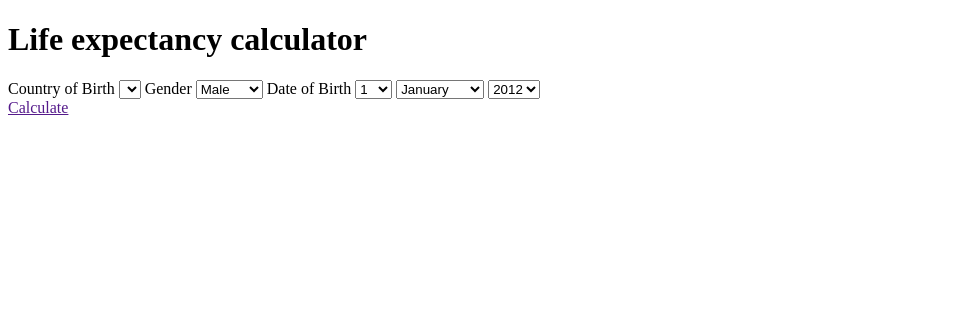
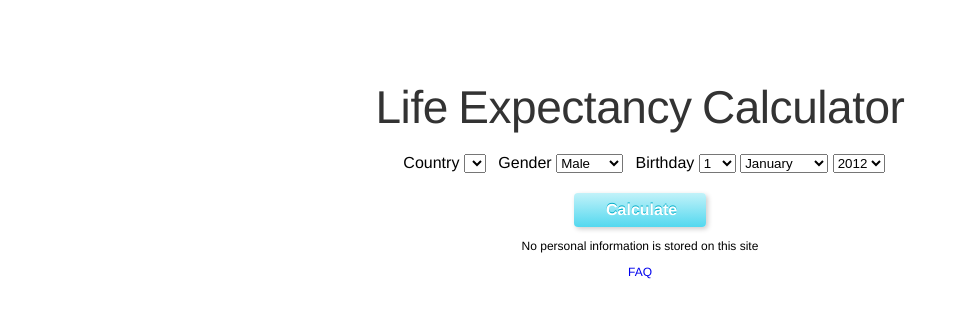
Before and after one commit to EricR86/lifeexpectancy, a Django app: template templates/main.html in a window 1280 px wide. Shown: the top 318 px of the page, without its empty margins (0-960 px from the left). Run offline with Django 3.2, Linux system fonts and the light colour scheme; the template is opened without the code that fills it, so the values that code supplies are empty; parts of the project's set-up code (start-up, migrations or seed data) failed here and were passed over; some libraries are stand-ins or nearby versions.

Commit message:
Added custom template filters, added various css files. Fixed life expectancy estimates. Added FAQ

```diff
--- a/static/css/main.css
+++ b/static/css/main.css
@@ -0,0 +1,50 @@
+#title {
+    text-align: center;
+
+    margin-top: 80px;
+    margin-bottom: 20px;
+}
+
+#user_info form {
+    display: block;
+    text-align: center;
+    margin-bottom: 20px;
+}
+
+#user_info form label {
+    padding-left: 0.5em;
+}
+
+#results_link {
+    display: block;
+    text-align: center;
+    width: 70px;
+    margin: 0 auto;
+
+    padding: 8px 30px 8px 32px;
+    color: white;
+    background: #53D8EF;
+    /* css 3 */
+    background: -webkit-gradient(linear, left top, left bottom, from(#C2F2F9), to(#53D8EF)); /* for webkit browsers */
+    background: -moz-linear-gradient(top,  #C2F2F9,  #53D8EF); /* for firefox 3.6+ */
+
+    border-radius: 4px 4px 4px 4px;
+    box-shadow: 2px 2px 5px rgba(0, 0, 0, 0.2);
+
+    font-weight: bold;
+    text-decoration: none;
+    text-shadow: 0 -1px #00AEC9;
+    white-space: nowrap;
+}
+
+#notice {
+    text-align: center;
+    font-size: 12px;
+    margin: 12px 0;
+}
+
+#faq {
+    display: block;
+    text-align: center;
+    font-size: 12px;
+}
--- /dev/null
+++ b/static/css/shared.css
@@ -0,0 +1,23 @@
+body {
+    width: 950px;
+    margin: 0 auto;
+    font-family: "HelveticaNeue-Light","Helvetica Neue Light","Helvetica Neue",Helvetica,Arial,"Lucida Grande",sans-serif;
+}
+
+a {
+    text-decoration: none;
+}
+
+em {
+    font-style: italic;
+}
+
+h1, h2 {
+    font-family: "Helvetica Neue Light","Helvetica Neue",Helvetica,Arial,sans-serif;
+    color: #333333;
+    font-size: 46px;
+    font-weight: 200;
+
+    letter-spacing: -0.01em;
+    word-spacing: -0.04em;
+}
--- a/static/js/main.js
+++ b/static/js/main.js
@@ -18,7 +18,7 @@ $(function () {
         var str = "",
             today = new Date(),
             newest_year = today.getFullYear(),
-            num_years = 112,
+            num_years = 110,
             current_year = newest_year;
 
         while (num_years >= 0) {
--- a/templates/main.html
+++ b/templates/main.html
@@ -7,13 +7,15 @@
         <meta name="keywords" content="life expectancy,life,life left,expectancy,mortality" >
 
         <link rel="stylesheet" type="text/css" href="http://yui.yahooapis.com/3.4.1/build/cssreset/cssreset-min.css">
+        <link rel="stylesheet" type="text/css" href="{{STATIC_URL}}css/shared.css">
         <link rel="stylesheet" type="text/css" href="{{STATIC_URL}}css/main.css">
     </head>
     <body>
-        <h1>Life expectancy calculator</h1>
+        <h1 id="title">Life Expectancy Calculator</h1>
         <!-- See http://dev.umpirsky.com/list-of-all-countries-in-all-languages-and-all-data-formats/ -->
+        <div id="user_info">
             <form action="/" method="post">
-            <label>Country of Birth</label>
+                <label>Country</label>
                 <select id="country">
                 </select>
                 <label>Gender</label>
@@ -21,7 +23,7 @@
                     <option value="M">Male</option>
                     <option value="F">Female</option>
                 </select>
-            <label>Date of Birth</label>
+                <label>Birthday</label>
                 <select id="birth_day">
                 </select>
                 <select id="birth_month">
@@ -29,7 +31,10 @@
                 <select id="birth_year">
                 </select>
             </form>
+        </div>
         <a id="results_link" href="">Calculate</a>
+        <p id="notice">No personal information is stored on this site</p>
+        <a id="faq" href="/faq/">FAQ</a>
 
         <script src="https://ajax.googleapis.com/ajax/libs/jquery/1.7.1/jquery.min.js"></script>
         <script src="{{STATIC_URL}}js/main.js"></script>
--- a/urls.py
+++ b/urls.py
@@ -13,6 +13,7 @@ urlpatterns = patterns('',
     url(r'^(?P<country>.*)/(?P<gender>[MmFf])/(?P<birth_year>\d+)/(?P<birth_month>\d+)/(?P<birth_day>\d+)/',
         'timeleft.views.show_results'),
     url(r'^countries/$', 'timeleft.views.list_countries'),
+    url(r'^faq/$', 'timeleft.views.faq'),
     #url(r'^(?P<country_code>\w+)/(?P<year>\d+)/(?P<month>\d+)/(?P<day>\d+)/',
     #    'timeleft.views.life_calculation'),
 
```
Also changed, not shown: static/css/faq.css (added, +14 -0 lines), static/css/results.css (added, +48 -0 lines), templates/faq.html (added, +76 -0 lines), templates/results.html (+23 -10 lines), timeleft/templatetags/custom_filters.py (added, +7 -0 lines), timeleft/views.py (+15 -4 lines), timeleft/templatetags/__init__.py (added), 4 other files. Lines whose indentation alone changed are shown as unchanged.
